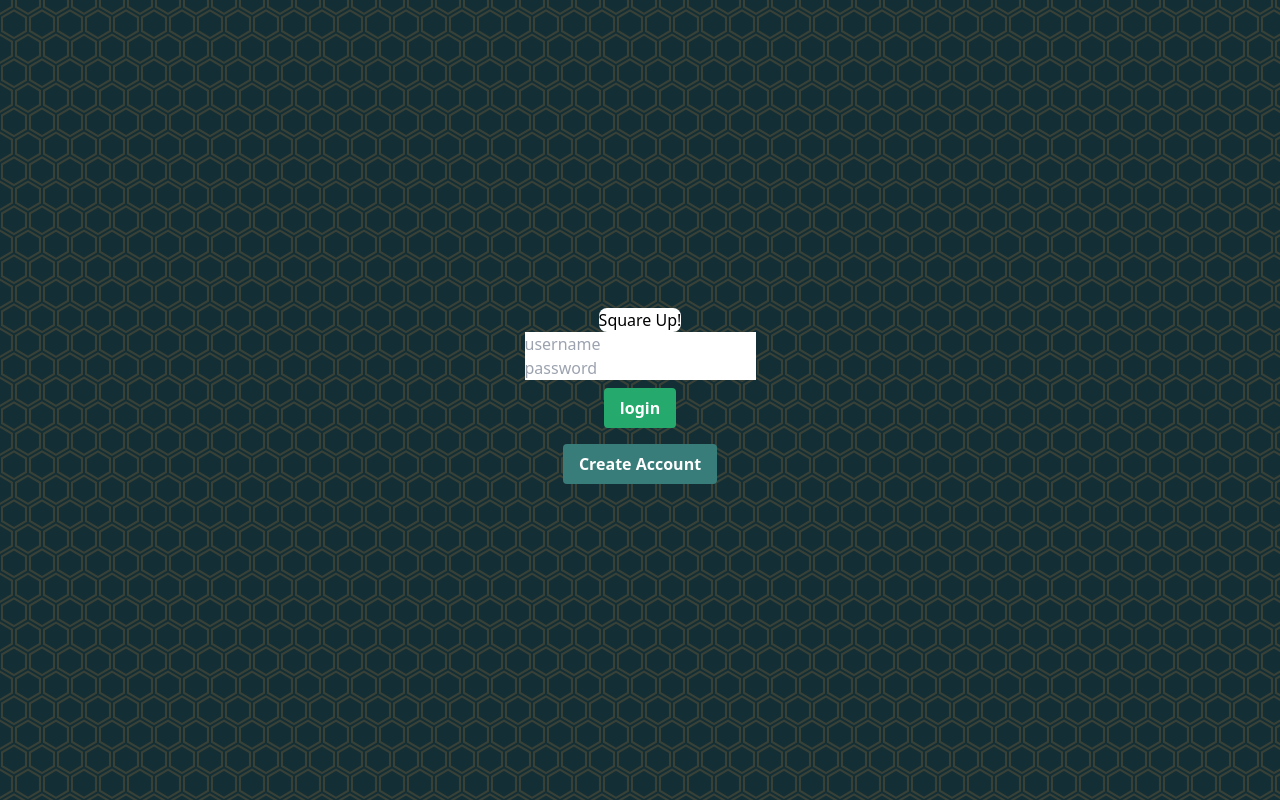
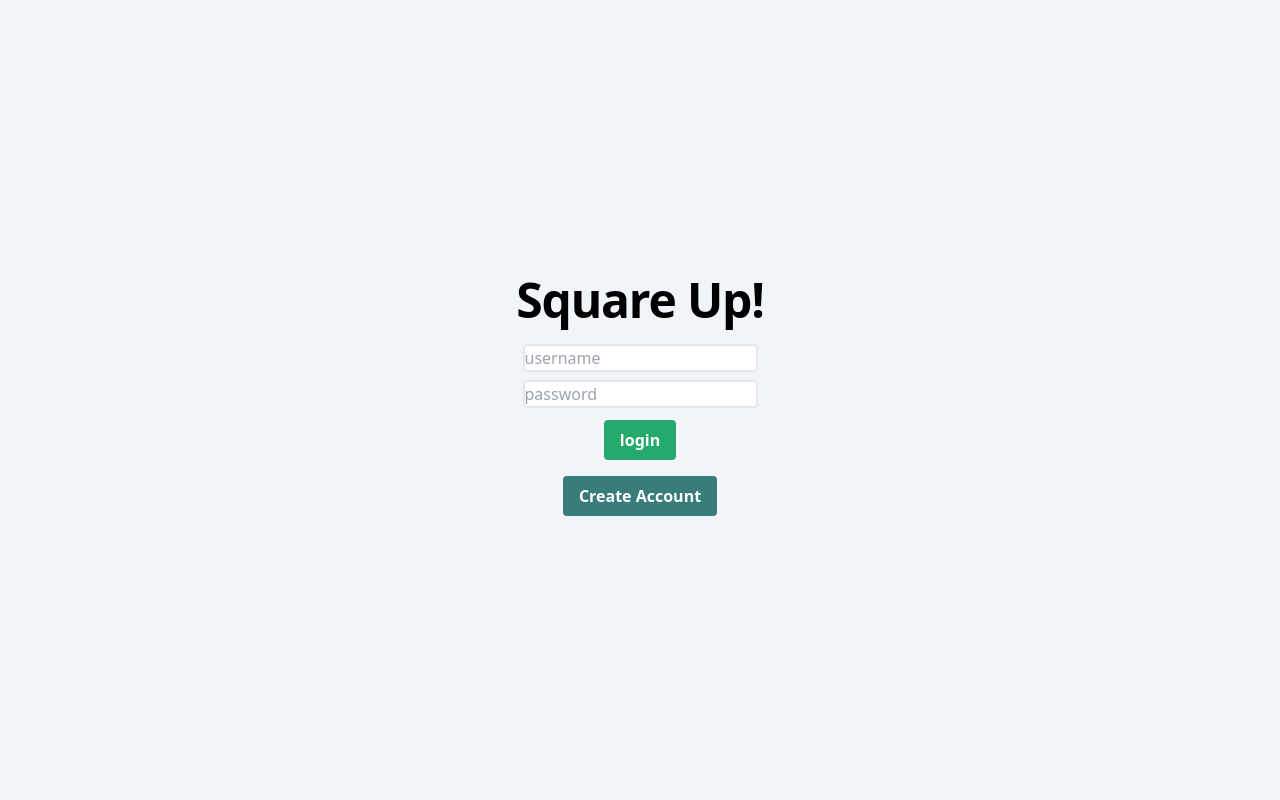
Before and after one commit to SquareUpGoblinSharks/SquareUp, a React app: page / in a window 1280 px wide. Built offline with nearby package versions, Linux system fonts and the light colour scheme.

Commit message:
Styling changes

```diff
--- a/client/components/CenteredWrapper.jsx
+++ b/client/components/CenteredWrapper.jsx
@@ -1,9 +1,9 @@
 import React from 'react';
 
-const CenteredWrapper = ({ children }) => {
+const CenteredWrapper = ({ additionalClasses, children }) => {
 
   return (
-    <div className={'flex items-center justify-center flex-col h-full w-full'}>{children}
+    <div className={`flex items-center justify-center flex-col h-full w-full ${additionalClasses}`}>{children}
     </div>
   );
 
--- a/client/components/FormInput.jsx
+++ b/client/components/FormInput.jsx
@@ -13,7 +13,7 @@ const FormInput = forwardRef(
       <input
         {...props}
         ref={ref}
-        className=''
+        className='m-1 rounded border-2'
       />
     )
   }
--- a/client/components/HexGreenBGWrapper.jsx
+++ b/client/components/HexGreenBGWrapper.jsx
@@ -1,13 +1,13 @@
 import React from 'react';
 
-const HexGreenBGWrapper = ({ children }) => {
+const BackgroundWrapper = ({ children }) => {
 
   return (
-    <div className={'h-full w-full bg-hexagons bg-squareup-teal'}>
+    <div className={'h-full w-full bg-slate-100'}>
       {children}
     </div>
   );
 
 };
 
-export default HexGreenBGWrapper;
+export default BackgroundWrapper;
--- a/client/routes/Login.jsx
+++ b/client/routes/Login.jsx
@@ -5,7 +5,7 @@ import { getUsers, login } from '../state/userSlice.js';
 import { useForm } from 'react-hook-form';
 
 import Button from '../components/Button.jsx';
-import HexGreenBGWrapper from '../components/HexGreenBGWrapper.jsx';
+import BackgroundWrapper from '../components/HexGreenBGWrapper.jsx';
 import CenteredWrapper from '../components/CenteredWrapper.jsx';
 
 import client from '../lib/client.js';
@@ -40,10 +40,10 @@ const Login = () => {
   };
 
   return (
-    <HexGreenBGWrapper>
-      <CenteredWrapper>
+    <BackgroundWrapper>
+      <CenteredWrapper additionalClasses={'dark-slate-green'}>
       <h1
-        className='rounded-lg bg-white'
+        className='mb-4 text-4xl font-extrabold leading-none tracking-tight text-black md:text-5xl lg:text-6x'
       >Square Up!</h1>
       <Form
         onSubmit={onSubmit}
@@ -74,7 +74,7 @@ const Login = () => {
         value={'Create Account'}
       />
       </CenteredWrapper>
-    </HexGreenBGWrapper>
+    </BackgroundWrapper>
 
   );
 };
--- a/client/routes/Prototype.jsx
+++ b/client/routes/Prototype.jsx
@@ -1,6 +1,6 @@
 import React from 'react'
 import CenteredWrapper from '../components/CenteredWrapper';
-import HexGreenBGWrapper from '../components/HexGreenBGWrapper'
+import BackgroundWrapper from '../components/HexGreenBGWrapper'
 import Button from '../components/Button';
 
 const Prototype = props => {
--- a/client/styles.scss
+++ b/client/styles.scss
@@ -228,11 +228,12 @@ tbody td:hover::before {
   }
 }
 
+/*
 body {
   background-color: #142e35;
 
 }
-
+*/
 .sign-container {
   display: flex;
   justify-content: center;
```
